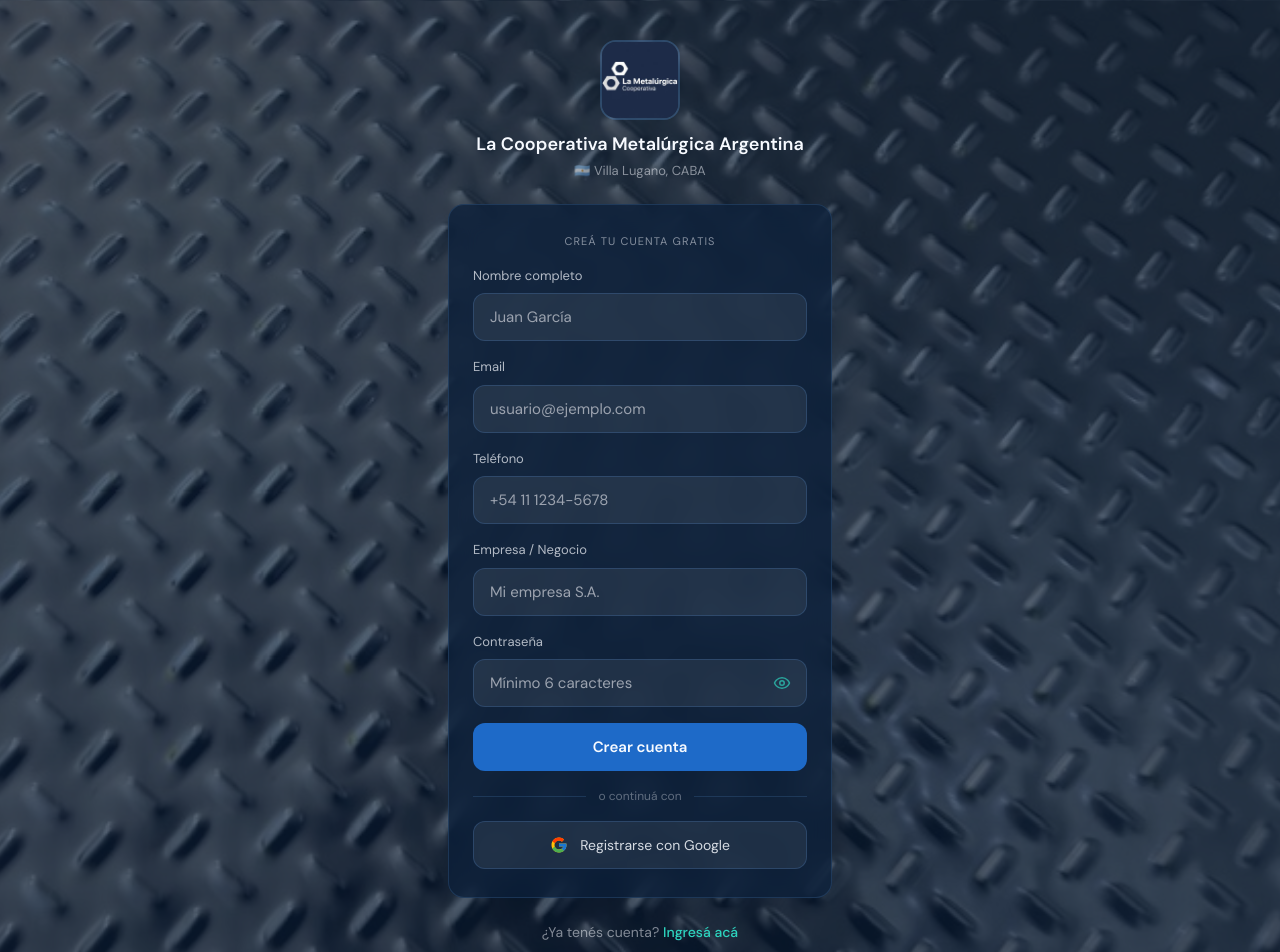
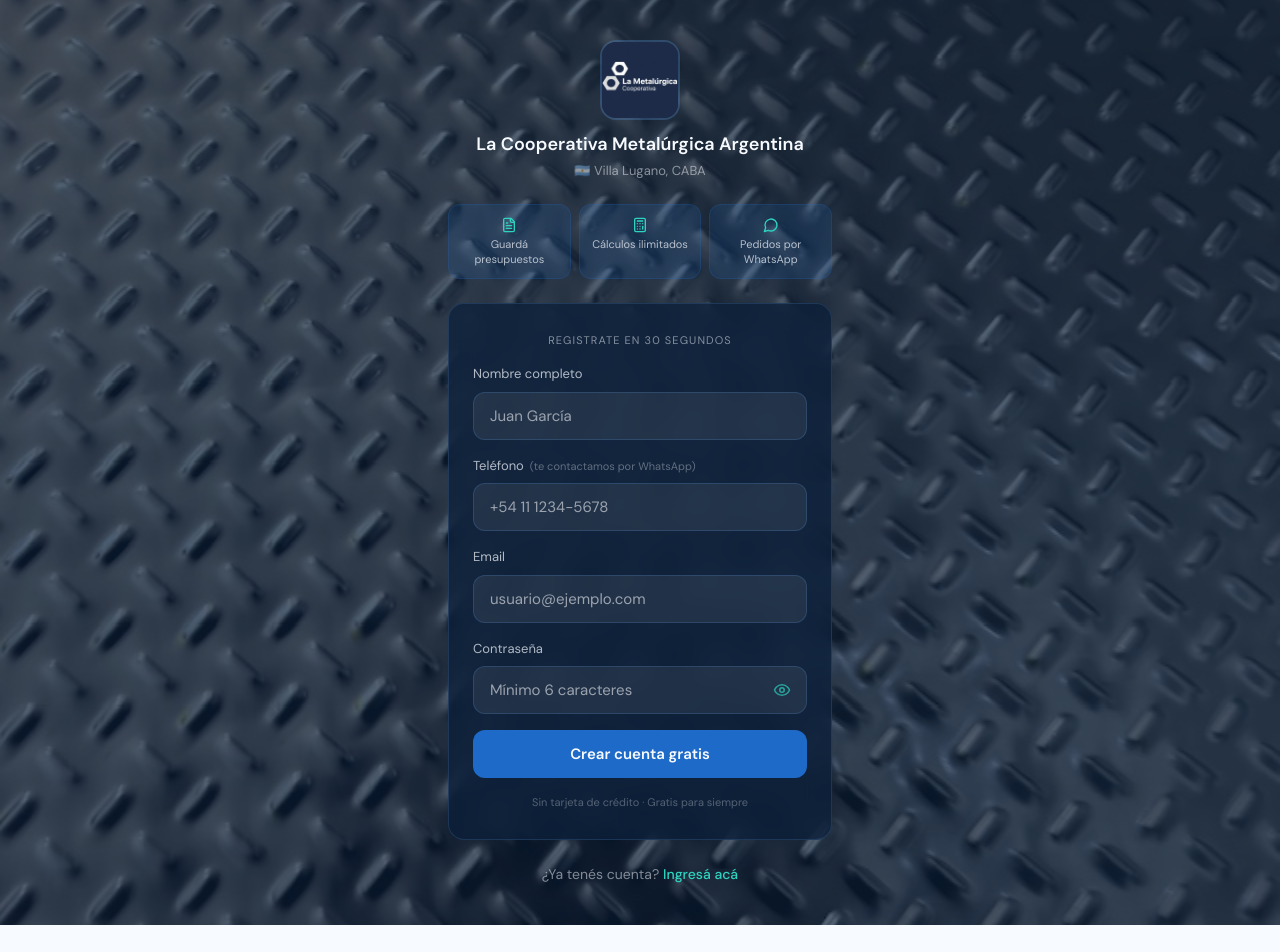
Before and after one commit to sjonatan35-coder/cotizador-metalurgica, a Next.js app: page /registro in a window 1280 px wide. Shown: the top 952 px of the page. After the commit the page ends 925 px from the top, so only its background shows below. Built offline with nearby package versions, Linux system fonts and the light colour scheme; no server answers.

Commit message:
Semana 8: registro mejorado - 30seg + beneficios + countdown + UTM + sin Google OAuth

```diff
--- a/src/app/registro/page.tsx
+++ b/src/app/registro/page.tsx
@@ -1,8 +1,8 @@
 'use client'
 
-import { useState } from 'react'
+import { useState, useEffect } from 'react'
 import { createClient } from '@/lib/supabase/client'
-import { Eye, EyeOff, Loader2 } from 'lucide-react'
+import { Eye, EyeOff, Loader2, FileText, Calculator, MessageCircle } from 'lucide-react'
 
 export default function RegistroPage() {
   const supabase = createClient()
@@ -10,26 +10,64 @@
   const [fullName, setFullName] = useState('')
   const [email, setEmail] = useState('')
   const [phone, setPhone] = useState('')
-  const [company, setCompany] = useState('')
   const [password, setPassword] = useState('')
   const [showPassword, setShowPassword] = useState(false)
   const [loading, setLoading] = useState(false)
-  const [loadingGoogle, setLoadingGoogle] = useState(false)
   const [error, setError] = useState<string | null>(null)
   const [success, setSuccess] = useState(false)
+  const [countdown, setCountdown] = useState(5)
+
+  // Captación UTM silenciosa
+  useEffect(() => {
+    const params = new URLSearchParams(window.location.search)
+    const source = params.get('utm_source')
+    const medium = params.get('utm_medium')
+    const campaign = params.get('utm_campaign')
+    if (source) {
+      localStorage.setItem('metalurgica_utm', JSON.stringify({
+        source, medium, campaign, capturedAt: new Date().toISOString()
+      }))
+    }
+  }, [])
+
+  // Countdown redirect después del éxito
+  useEffect(() => {
+    if (!success) return
+    if (countdown <= 0) { window.location.href = '/login'; return }
+    const t = setTimeout(() => setCountdown(c => c - 1), 1000)
+    return () => clearTimeout(t)
+  }, [success, countdown])
 
   async function handleRegistro(e: React.FormEvent) {
     e.preventDefault()
     setLoading(true)
     setError(null)
+
+    // Leer UTM capturado
+    const utmRaw = localStorage.getItem('metalurgica_utm')
+    const utm = utmRaw ? JSON.parse(utmRaw) : null
+
     const { data, error } = await supabase.auth.signUp({
       email, password,
-      options: { data: { full_name: fullName, phone, company } },
+      options: { data: { full_name: fullName, phone } },
     })
-    if (error) { setError('Error al crear la cuenta. Verificá los datos.'); setLoading(false); return }
+    if (error) {
+      if (error.message.includes('already registered')) {
+        setError('Este email ya tiene una cuenta. ¿Querés ingresar?')
+      } else {
+        setError('Error al crear la cuenta. Verificá los datos.')
+      }
+      setLoading(false)
+      return
+    }
     if (data.user) {
       const { error: profileError } = await supabase.from('profiles').insert({
-        id: data.user.id, full_name: fullName, phone, company, role: 'SELLER',
+        id: data.user.id,
+        full_name: fullName,
+        phone,
+        role: 'SELLER',
+        fuente: utm?.source ?? 'directo',
+        campana_origen: utm?.campaign ?? null,
       })
       if (profileError) console.error('Error creando perfil:', profileError)
     }
@@ -37,40 +75,53 @@
     setLoading(false)
   }
 
-  async function handleGoogle() {
-    setLoadingGoogle(true)
-    setError(null)
-    const { error } = await supabase.auth.signInWithOAuth({
-      provider: 'google',
-      options: { redirectTo: `${window.location.origin}/auth/callback` },
-    })
-    if (error) { setError('Error al conectar con Google'); setLoadingGoogle(false) }
+  const inputStyle = {
+    height: '48px',
+    background: 'rgba(247,250,255,0.07)',
+    border: '1px solid rgba(74,123,181,0.3)',
+    color: '#F7FAFF',
+    fontSize: '15px'
   }
-
-  const inputStyle = { height: '48px', background: 'rgba(247,250,255,0.07)', border: '1px solid rgba(74,123,181,0.3)', color: '#F7FAFF', fontSize: '15px' }
 
   if (success) {
     return (
-      <div className="min-h-screen flex flex-col items-center justify-center px-6 py-10 relative overflow-hidden" style={{ fontFamily: "'DM Sans', sans-serif" }}>
+      <div className="min-h-screen flex flex-col items-center justify-center px-6 py-10 relative overflow-hidden"
+        style={{ fontFamily: "'DM Sans', sans-serif" }}>
         <div className="absolute inset-0 z-0">
           <div className="absolute inset-0 bg-cover bg-center" style={{ backgroundImage: 'url(/fabrica.jpeg)' }} />
           <div className="absolute inset-0" style={{ background: 'rgba(11,31,58,0.70)' }} />
         </div>
         <div className="relative z-10 w-full max-w-sm flex flex-col items-center gap-6 text-center">
-          <img src="/logo.jpg" alt="Logo" className="w-20 h-20 rounded-2xl object-cover cursor-pointer"
+          <img src="/logo.jpg" alt="Logo"
+            className="w-20 h-20 rounded-2xl object-cover cursor-pointer"
             style={{ border: '2px solid rgba(74,123,181,0.4)' }}
             onClick={() => window.location.href = '/'} />
-          <div className="w-full rounded-2xl px-6 py-8 flex flex-col items-center gap-4" style={{ background: 'rgba(11,31,58,0.75)', backdropFilter: 'blur(14px)', border: '1px solid rgba(45,212,191,0.3)' }}>
-            <div className="w-14 h-14 rounded-full flex items-center justify-center" style={{ background: 'rgba(45,212,191,0.15)', border: '1px solid rgba(45,212,191,0.4)' }}>
-              <svg width="28" height="28" viewBox="0 0 24 24" fill="none" stroke="#2DD4BF" strokeWidth="2.5" strokeLinecap="round" strokeLinejoin="round"><polyline points="20 6 9 17 4 12" /></svg>
+          <div className="w-full rounded-2xl px-6 py-8 flex flex-col items-center gap-4"
+            style={{ background: 'rgba(11,31,58,0.75)', backdropFilter: 'blur(14px)', border: '1px solid rgba(45,212,191,0.3)' }}>
+            <div className="w-14 h-14 rounded-full flex items-center justify-center"
+              style={{ background: 'rgba(45,212,191,0.15)', border: '1px solid rgba(45,212,191,0.4)' }}>
+              <svg width="28" height="28" viewBox="0 0 24 24" fill="none" stroke="#2DD4BF" strokeWidth="2.5" strokeLinecap="round" strokeLinejoin="round">
+                <polyline points="20 6 9 17 4 12" />
+              </svg>
             </div>
-            <h2 className="font-bold text-lg" style={{ color: '#F7FAFF' }}>¡Cuenta creada!</h2>
+            <h2 className="font-bold text-lg" style={{ color: '#F7FAFF' }}>¡Bienvenido a La Metalúrgica!</h2>
             <p style={{ color: 'rgba(247,250,255,0.6)', fontSize: '14px', lineHeight: '1.5' }}>
-              Te enviamos un email de confirmación a <strong style={{ color: '#F7FAFF' }}>{email}</strong>. Revisá tu bandeja de entrada.
+              Te enviamos un email de confirmación a{' '}
+              <strong style={{ color: '#F7FAFF' }}>{email}</strong>.
+              Revisá tu bandeja de entrada.
             </p>
+            <div className="w-full rounded-xl flex items-center justify-center gap-2"
+              style={{ height: '48px', background: 'rgba(30,106,200,0.2)', border: '1px solid rgba(30,106,200,0.3)' }}>
+              <span style={{ color: 'rgba(247,250,255,0.6)', fontSize: '14px' }}>
+                Redirigiendo al login en
+              </span>
+              <span style={{ color: '#2DD4BF', fontSize: '18px', fontWeight: 700, minWidth: '20px' }}>
+                {countdown}
+              </span>
+            </div>
             <a href="/login" className="w-full rounded-xl font-semibold flex items-center justify-center"
-              style={{ height: '48px', background: '#1E6AC8', color: '#F7FAFF', fontSize: '15px' }}>
-              Ir al login
+              style={{ height: '44px', background: '#1E6AC8', color: '#F7FAFF', fontSize: '15px', textDecoration: 'none' }}>
+              Ir al login ahora
             </a>
           </div>
         </div>
@@ -79,92 +130,139 @@
   }
 
   return (
-    <div className="min-h-screen flex flex-col items-center justify-center px-6 py-10 relative overflow-hidden" style={{ fontFamily: "'DM Sans', sans-serif" }}>
+    <div className="min-h-screen flex flex-col items-center justify-center px-6 py-10 relative overflow-hidden"
+      style={{ fontFamily: "'DM Sans', sans-serif" }}>
       <div className="absolute inset-0 z-0">
         <div className="absolute inset-0 bg-cover bg-center" style={{ backgroundImage: 'url(/fabrica.jpeg)' }} />
         <div className="absolute inset-0" style={{ background: 'rgba(11,31,58,0.70)' }} />
       </div>
+
       <div className="relative z-10 w-full max-w-sm flex flex-col gap-6">
+
+        {/* Logo + nombre */}
         <div className="flex flex-col items-center gap-3 text-center">
           <img src="/logo.jpg" alt="La Cooperativa Metalúrgica Argentina"
             className="w-20 h-20 rounded-2xl object-cover cursor-pointer"
             style={{ border: '2px solid rgba(74,123,181,0.4)' }}
             onClick={() => window.location.href = '/'} />
           <div>
-            <h1 className="font-semibold leading-snug" style={{ color: '#F7FAFF', fontSize: '18px' }}>La Cooperativa Metalúrgica Argentina</h1>
+            <h1 className="font-semibold leading-snug" style={{ color: '#F7FAFF', fontSize: '18px' }}>
+              La Cooperativa Metalúrgica Argentina
+            </h1>
             <p style={{ color: 'rgba(247,250,255,0.5)', fontSize: '13px', marginTop: '4px' }}>🇦🇷 Villa Lugano, CABA</p>
           </div>
         </div>
-        <div className="flex flex-col gap-4 rounded-2xl px-6 py-7" style={{ background: 'rgba(11,31,58,0.75)', backdropFilter: 'blur(14px)', border: '1px solid rgba(74,123,181,0.25)' }}>
-          <p className="text-center tracking-widest uppercase" style={{ color: 'rgba(247,250,255,0.5)', fontSize: '11px' }}>Creá tu cuenta gratis</p>
+
+        {/* Beneficios */}
+        <div className="flex justify-between gap-2">
+          {[
+            { icon: <FileText size={16} />, text: 'Guardá presupuestos' },
+            { icon: <Calculator size={16} />, text: 'Cálculos ilimitados' },
+            { icon: <MessageCircle size={16} />, text: 'Pedidos por WhatsApp' },
+          ].map((b, i) => (
+            <div key={i} className="flex-1 flex flex-col items-center gap-1 rounded-xl py-3 px-2 text-center"
+              style={{ background: 'rgba(30,106,200,0.15)', border: '1px solid rgba(30,106,200,0.2)' }}>
+              <span style={{ color: '#2DD4BF' }}>{b.icon}</span>
+              <span style={{ color: 'rgba(247,250,255,0.7)', fontSize: '11px', lineHeight: '1.3' }}>{b.text}</span>
+            </div>
+          ))}
+        </div>
+
+        {/* Card */}
+        <div className="flex flex-col gap-4 rounded-2xl px-6 py-7"
+          style={{ background: 'rgba(11,31,58,0.75)', backdropFilter: 'blur(14px)', border: '1px solid rgba(74,123,181,0.25)' }}>
+
+          <p className="text-center tracking-widest uppercase"
+            style={{ color: 'rgba(247,250,255,0.5)', fontSize: '11px' }}>
+            Registrate en 30 segundos
+          </p>
+
           <form onSubmit={handleRegistro} className="flex flex-col gap-4">
+
             <div className="flex flex-col gap-2">
               <label style={{ color: 'rgba(247,250,255,0.7)', fontSize: '13px' }}>Nombre completo</label>
-              <input type="text" value={fullName} onChange={e => setFullName(e.target.value)} placeholder="Juan García" required
-                className="w-full rounded-xl px-4 outline-none transition-all" style={inputStyle}
-                onFocus={e => (e.target.style.borderColor = 'rgba(30,106,200,0.6)')} onBlur={e => (e.target.style.borderColor = 'rgba(74,123,181,0.3)')} />
+              <input type="text" value={fullName} onChange={e => setFullName(e.target.value)}
+                placeholder="Juan García" required
+                className="w-full rounded-xl px-4 outline-none transition-all"
+                style={inputStyle}
+                onFocus={e => (e.target.style.borderColor = 'rgba(30,106,200,0.6)')}
+                onBlur={e => (e.target.style.borderColor = 'rgba(74,123,181,0.3)')} />
             </div>
+
+            <div className="flex flex-col gap-2">
+              <label style={{ color: 'rgba(247,250,255,0.7)', fontSize: '13px' }}>
+                Teléfono
+                <span style={{ color: 'rgba(247,250,255,0.35)', fontSize: '11px', marginLeft: '6px' }}>
+                  (te contactamos por WhatsApp)
+                </span>
+              </label>
+              <input type="tel" value={phone} onChange={e => setPhone(e.target.value)}
+                placeholder="+54 11 1234-5678" required
+                className="w-full rounded-xl px-4 outline-none transition-all"
+                style={inputStyle}
+                onFocus={e => (e.target.style.borderColor = 'rgba(30,106,200,0.6)')}
+                onBlur={e => (e.target.style.borderColor = 'rgba(74,123,181,0.3)')} />
+            </div>
+
             <div className="flex flex-col gap-2">
               <label style={{ color: 'rgba(247,250,255,0.7)', fontSize: '13px' }}>Email</label>
-              <input type="email" value={email} onChange={e => setEmail(e.target.value)} placeholder="usuario@ejemplo.com" required
-                className="w-full rounded-xl px-4 outline-none transition-all" style={inputStyle}
-                onFocus={e => (e.target.style.borderColor = 'rgba(30,106,200,0.6)')} onBlur={e => (e.target.style.borderColor = 'rgba(74,123,181,0.3)')} />
+              <input type="email" value={email} onChange={e => setEmail(e.target.value)}
+                placeholder="usuario@ejemplo.com" required
+                className="w-full rounded-xl px-4 outline-none transition-all"
+                style={inputStyle}
+                onFocus={e => (e.target.style.borderColor = 'rgba(30,106,200,0.6)')}
+                onBlur={e => (e.target.style.borderColor = 'rgba(74,123,181,0.3)')} />
             </div>
-            <div className="flex flex-col gap-2">
-              <label style={{ color: 'rgba(247,250,255,0.7)', fontSize: '13px' }}>Teléfono</label>
-              <input type="tel" value={phone} onChange={e => setPhone(e.target.value)} placeholder="+54 11 1234-5678"
-                className="w-full rounded-xl px-4 outline-none transition-all" style={inputStyle}
-                onFocus={e => (e.target.style.borderColor = 'rgba(30,106,200,0.6)')} onBlur={e => (e.target.style.borderColor = 'rgba(74,123,181,0.3)')} />
-            </div>
-            <div className="flex flex-col gap-2">
-              <label style={{ color: 'rgba(247,250,255,0.7)', fontSize: '13px' }}>Empresa / Negocio</label>
-              <input type="text" value={company} onChange={e => setCompany(e.target.value)} placeholder="Mi empresa S.A."
-                className="w-full rounded-xl px-4 outline-none transition-all" style={inputStyle}
-                onFocus={e => (e.target.style.borderColor = 'rgba(30,106,200,0.6)')} onBlur={e => (e.target.style.borderColor = 'rgba(74,123,181,0.3)')} />
-            </div>
+
             <div className="flex flex-col gap-2">
               <label style={{ color: 'rgba(247,250,255,0.7)', fontSize: '13px' }}>Contraseña</label>
               <div className="relative">
-                <input type={showPassword ? 'text' : 'password'} value={password} onChange={e => setPassword(e.target.value)}
+                <input type={showPassword ? 'text' : 'password'} value={password}
+                  onChange={e => setPassword(e.target.value)}
                   placeholder="Mínimo 6 caracteres" required minLength={6}
-                  className="w-full rounded-xl px-4 pr-12 outline-none transition-all" style={inputStyle}
-                  onFocus={e => (e.target.style.borderColor = 'rgba(30,106,200,0.6)')} onBlur={e => (e.target.style.borderColor = 'rgba(74,123,181,0.3)')} />
-                <button type="button" onClick={() => setShowPassword(!showPassword)} className="absolute right-4 top-1/2 -translate-y-1/2" style={{ color: 'rgba(45,212,191,0.7)' }}>
+                  className="w-full rounded-xl px-4 pr-12 outline-none transition-all"
+                  style={inputStyle}
+                  onFocus={e => (e.target.style.borderColor = 'rgba(30,106,200,0.6)')}
+                  onBlur={e => (e.target.style.borderColor = 'rgba(74,123,181,0.3)')} />
+                <button type="button" onClick={() => setShowPassword(!showPassword)}
+                  className="absolute right-4 top-1/2 -translate-y-1/2"
+                  style={{ color: 'rgba(45,212,191,0.7)' }}>
                   {showPassword ? <EyeOff size={18} /> : <Eye size={18} />}
                 </button>
               </div>
             </div>
+
             {error && (
-              <div className="rounded-xl px-4 py-3 text-center" style={{ background: 'rgba(220,38,38,0.15)', border: '1px solid rgba(220,38,38,0.3)', color: '#FCA5A5', fontSize: '13px' }}>{error}</div>
+              <div className="rounded-xl px-4 py-3 text-center"
+                style={{ background: 'rgba(220,38,38,0.15)', border: '1px solid rgba(220,38,38,0.3)', color: '#FCA5A5', fontSize: '13px' }}>
+                {error}
+                {error.includes('ya tiene una cuenta') && (
+                  <a href="/login" style={{ color: '#2DD4BF', marginLeft: '4px', fontWeight: 500 }}>
+                    Ingresá acá
+                  </a>
+                )}
+              </div>
             )}
-            <button type="submit" disabled={loading} className="w-full rounded-xl font-semibold flex items-center justify-center gap-2 transition-opacity"
+
+            <button type="submit" disabled={loading}
+              className="w-full rounded-xl font-semibold flex items-center justify-center gap-2 transition-opacity"
               style={{ height: '48px', background: '#1E6AC8', color: '#F7FAFF', fontSize: '15px', opacity: loading ? 0.7 : 1 }}>
               {loading && <Loader2 size={16} className="animate-spin" />}
-              {loading ? 'Creando cuenta...' : 'Crear cuenta'}
+              {loading ? 'Creando cuenta...' : 'Crear cuenta gratis'}
             </button>
+
+            <p className="text-center" style={{ color: 'rgba(247,250,255,0.3)', fontSize: '11px' }}>
+              Sin tarjeta de crédito · Gratis para siempre
+            </p>
+
           </form>
-          <div className="flex items-center gap-3">
-            <div className="flex-1 h-px" style={{ background: 'rgba(74,123,181,0.25)' }} />
-            <span style={{ color: 'rgba(247,250,255,0.35)', fontSize: '12px' }}>o continuá con</span>
-            <div className="flex-1 h-px" style={{ background: 'rgba(74,123,181,0.25)' }} />
-          </div>
-          <button onClick={handleGoogle} disabled={loadingGoogle} className="w-full rounded-xl flex items-center justify-center gap-3 transition-opacity"
-            style={{ height: '48px', background: 'rgba(247,250,255,0.07)', border: '1px solid rgba(74,123,181,0.3)', color: 'rgba(247,250,255,0.85)', fontSize: '14px', opacity: loadingGoogle ? 0.7 : 1 }}>
-            {loadingGoogle ? <Loader2 size={16} className="animate-spin" /> : (
-              <svg width="18" height="18" viewBox="0 0 48 48">
-                <path fill="#FFC107" d="M43.6 20.1H42V20H24v8h11.3C33.7 32.6 29.3 36 24 36c-6.6 0-12-5.4-12-12s5.4-12 12-12c3.1 0 5.8 1.1 7.9 3l5.7-5.7C34.5 6.5 29.5 4 24 4 12.9 4 4 12.9 4 24s8.9 20 20 20 20-8.9 20-20c0-1.3-.1-2.6-.4-3.9z" />
-                <path fill="#FF3D00" d="M6.3 14.7l6.6 4.8C14.6 16 19 12 24 12c3.1 0 5.8 1.1 7.9 3l5.7-5.7C34.5 6.5 29.5 4 24 4 16.3 4 9.7 8.3 6.3 14.7z" />
-                <path fill="#4CAF50" d="M24 44c5.2 0 10-1.9 13.6-5l-6.3-5.3C29.5 35.6 26.9 36 24 36c-5.2 0-9.7-3.4-11.3-8l-6.5 5C9.6 39.5 16.3 44 24 44z" />
-                <path fill="#1976D2" d="M43.6 20.1H42V20H24v8h11.3c-.8 2.3-2.3 4.3-4.3 5.7l6.3 5.3C42.5 35.2 44 30 44 24c0-1.3-.1-2.6-.4-3.9z" />
-              </svg>
-            )}
-            {loadingGoogle ? 'Conectando...' : 'Registrarse con Google'}
-          </button>
         </div>
+
         <p className="text-center" style={{ color: 'rgba(247,250,255,0.5)', fontSize: '14px' }}>
           ¿Ya tenés cuenta?{' '}
           <a href="/login" style={{ color: '#2DD4BF', fontWeight: 500 }}>Ingresá acá</a>
         </p>
+
       </div>
     </div>
   )
```
